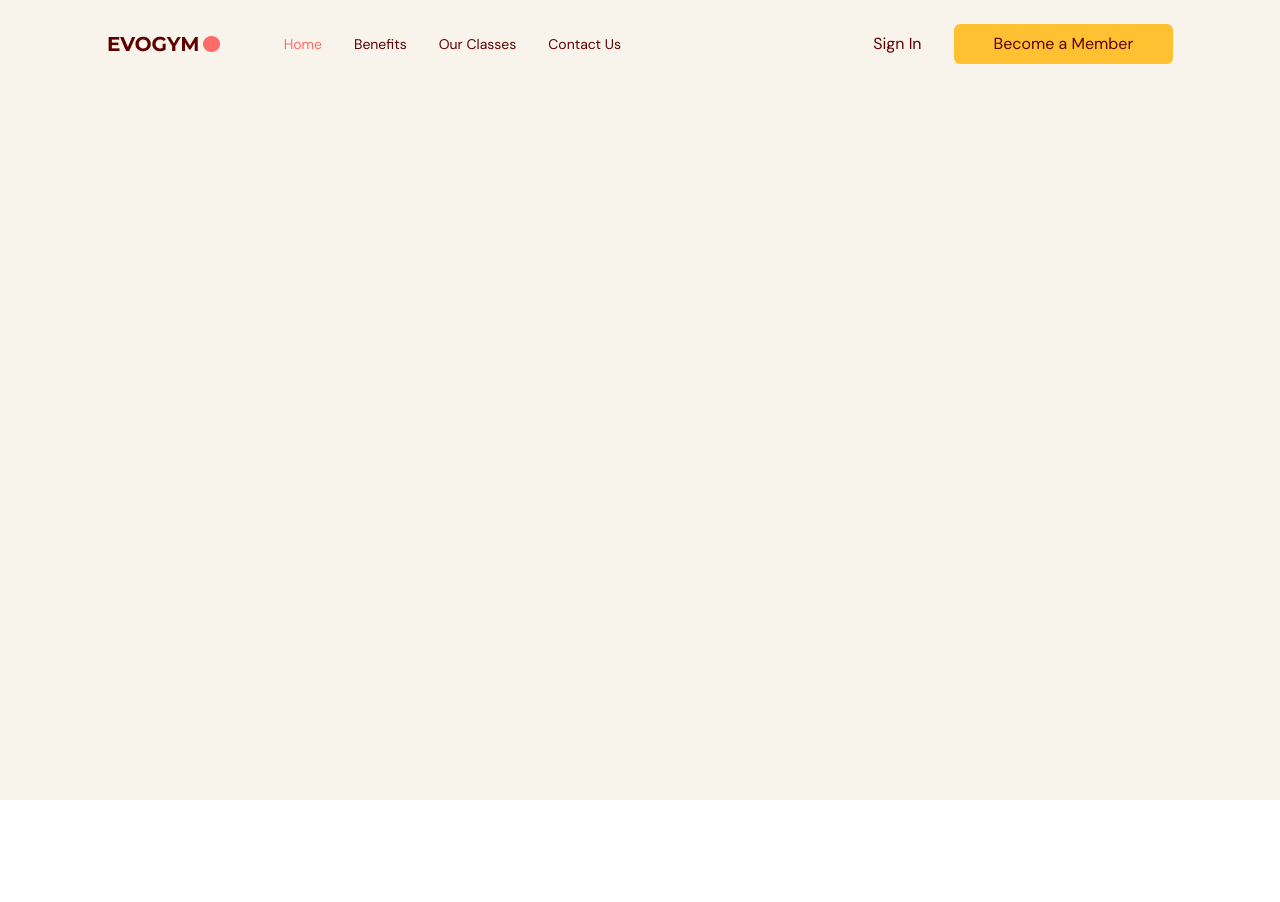
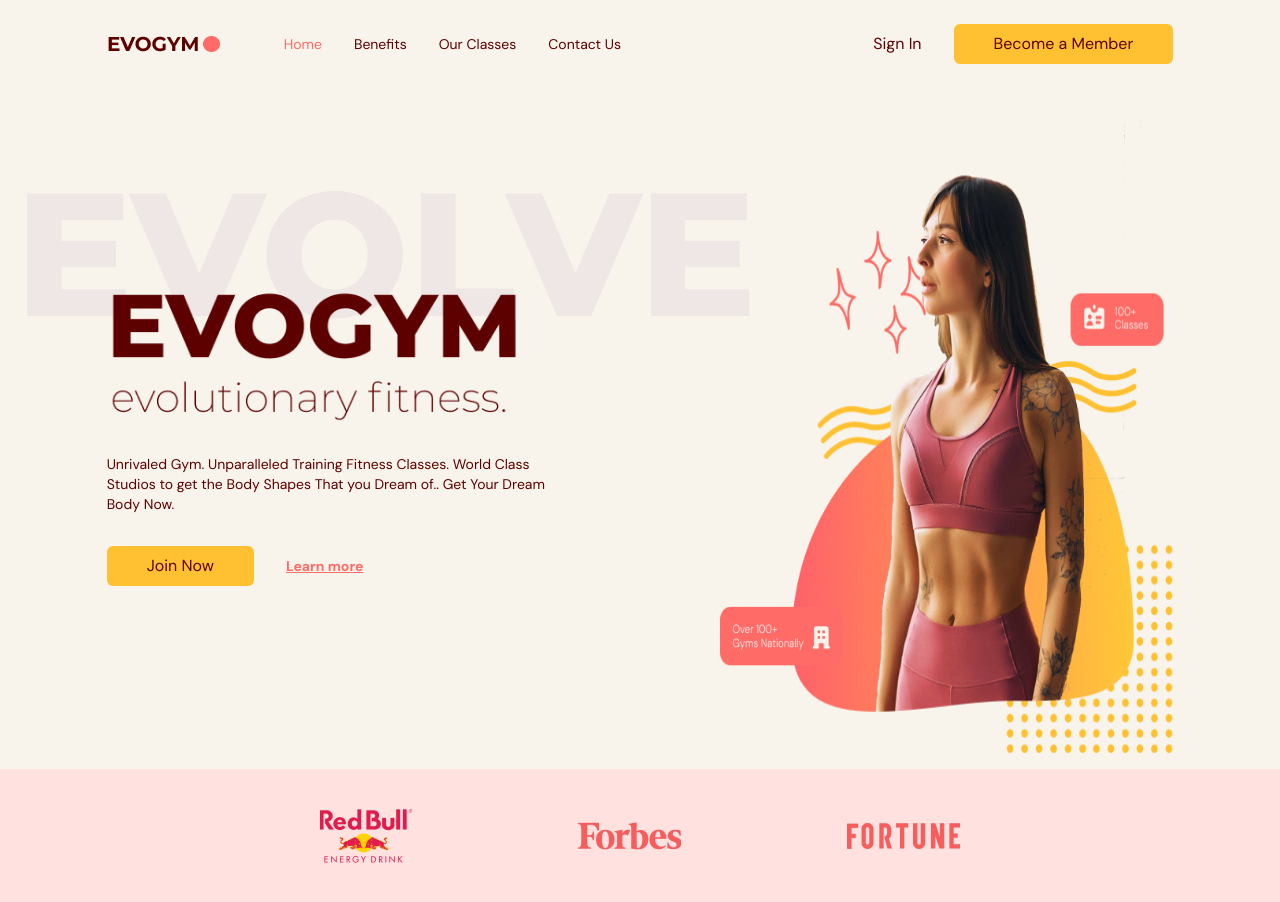
Before and after one commit to irina-kosogor/gym-typescript, a React (Vite) app: page / in a window 1280 px wide. Shown: the top 902 px of the page. Before the commit the page ends 800 px from the top, so only its background shows below. Built offline with nearby package versions, Linux system fonts and the light colour scheme.

Commit message:
add Home scene

```diff
--- a/src/App.tsx
+++ b/src/App.tsx
@@ -1,6 +1,7 @@
 import { useEffect, useState } from "react";
+import { SelectedPage } from "@/shared/types";
 import Navbar from "@/scenes/navbar";
-import { SelectedPage } from "@/shared/types";
+import Home from "./scenes/home";
 
 function App() {
   const [selectedPage, setSelectedPage] = useState<SelectedPage>(
@@ -28,6 +29,7 @@
         setSelectedPage={setSelectedPage}
         isTopOfPage={isTopOfPage}
       />
+      <Home setSelectedPage={setSelectedPage} />
     </div>
   );
 }
--- /dev/null
+++ b/src/scenes/home/index.tsx
@@ -0,0 +1,85 @@
+import { SelectedPage } from "@/shared/types";
+import useMediaQuery from "@/hooks/useMediaQuery";
+import ActionButton from "@/shared/ActionButton";
+import HomePageText from "@/assets/HomePageText.png";
+import HomePageGraphic from "@/assets/HomePageGraphic.png";
+import SponsorRedBull from "@/assets/SponsorRedBull.png";
+import SponsorForbes from "@/assets/SponsorForbes.png";
+import SponsorFortune from "@/assets/SponsorFortune.png";
+import AnchorLink from "react-anchor-link-smooth-scroll";
+import { motion } from "framer-motion";
+
+type Props = {
+  setSelectedPage: (value: SelectedPage) => void;
+};
+
+const Home = ({ setSelectedPage }: Props) => {
+  const isAboveMediumScreens = useMediaQuery("(min-width: 1060px)");
+
+  return (
+    <section id="home" className="gap-16 bg-gray-20 py-10 md:h-full md:pb-0">
+      {/* IMAGE AND MAIN HEADER */}
+      <div className="mx-auto w-5/6 items-center justify-center md:my-12 md:flex md:h-5/6">
+        {/* MAIN HEADER */}
+        <div className="z-10 mt-32 basis-3/5 md:basis-3/5">
+          {/* HEADINGS */}
+          <motion.div
+            className="md:-mt-20"
+            initial="hidden"
+            whileInView="visible"
+            viewport={{ once: true, amount: 0.5 }}
+            transition={{ duration: 0.5 }}
+            variants={{
+              hidden: { opacity: 0, x: -50 },
+              visible: { opacity: 1, x: 0 },
+            }}
+          >
+            <div className="relative ">
+              <div className="before:absolute before:-left-20 before:-top-20 before:z-[-1] md:before:content-evolvetext">
+                <img src={HomePageText} alt="home-page-text" />
+              </div>
+            </div>
+            <p className="mt-8 text-sm">
+              Unrivaled Gym. Unparalleled Training Fitness Classes. World Class
+              Studios to get the Body Shapes That you Dream of.. Get Your Dream
+              Body Now.
+            </p>
+          </motion.div>
+          {/* ACTIONS */}
+          <div className="mt-8 flex items-center gap-8 md:justify-start">
+            <ActionButton setSelectedPage={setSelectedPage}>
+              Join Now
+            </ActionButton>
+            <AnchorLink
+              className="text-sm font-bold text-primary-500 underline hover:text-secondary-500"
+              onClick={() => setSelectedPage(SelectedPage.ContactUs)}
+              href={`#${SelectedPage.ContactUs}`}
+            >
+              <p>Learn more</p>
+            </AnchorLink>
+          </div>
+        </div>
+
+        {/* IMAGE */}
+        <div className="flex h-full basis-3/5 justify-center md:z-10 md:ml-40 md:mt-16 md:justify-items-end">
+          <img src={HomePageGraphic} alt="home-pageGraphic" />
+        </div>
+      </div>
+
+      {/* SPONSORS */}
+      {isAboveMediumScreens && (
+        <div className="h-[150px] w-full bg-primary-100 py-10">
+          <div className="mx-auto flex w-5/6 justify-center">
+            <div className="flex w-3/5 items-center justify-between gap-8">
+              <img src={SponsorRedBull} alt="redbull-sponsor" />
+              <img src={SponsorForbes} alt="forbes-sponsor" />
+              <img src={SponsorFortune} alt="fortune-sponsor" />
+            </div>
+          </div>
+        </div>
+      )}
+    </section>
+  );
+};
+
+export default Home;
```
